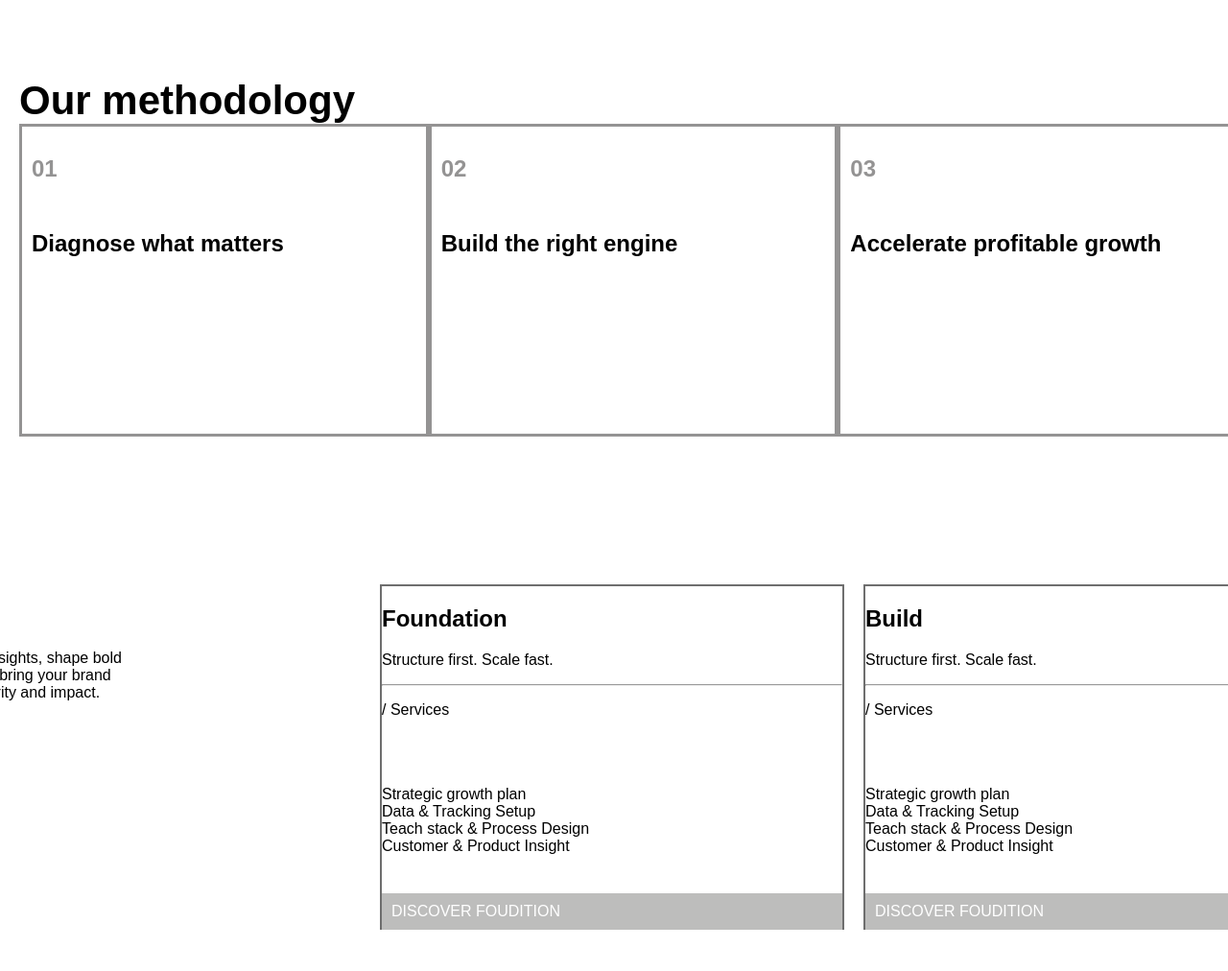
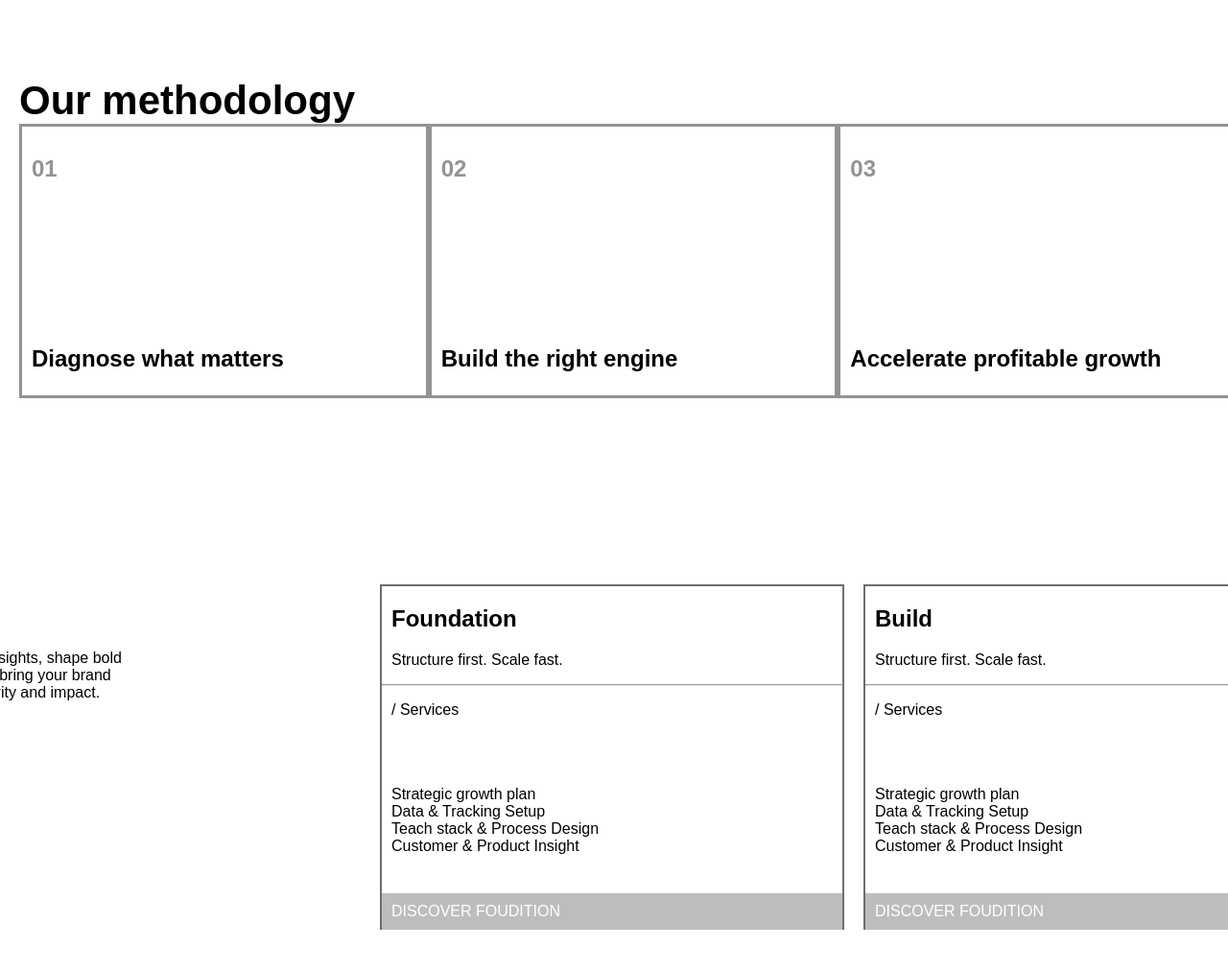
Before and after one commit to Sabira-Hussaini/Omosa-project-final, a plain HTML site: page index.html in a window 1280 px wide. Shown: the part 1980-2992 px from the top of the page at 96% size. Drawn offline with Linux system fonts and the light colour scheme.

Commit message:
Update final CSS changes

```diff
--- a/style.css
+++ b/style.css
@@ -314,6 +314,7 @@ html, body {
   background-color: rgb(189, 189, 188);
   color: white;
   padding: 10px;
+
   font-weight: 500;
 }
 
@@ -378,7 +379,11 @@ color: white;}
   border: 3px solid rgb(148, 147, 147);
   padding: 10px 0 10px 10px;
   width: 480px;
-  height: 300px;
+  height: 260px;
+   transition: 0.3s ease;
+  overflow: hidden;
+  position: relative;
+
 }
 
 .num {
@@ -386,10 +391,38 @@ color: white;}
   margin-bottom: 50px;
 }
 
+.kard .title{
+  margin-bottom: 0;
+  margin-top: 170px;
+}
+
+.kard:hover .title{
+  margin-top: 100px;
+  margin-bottom: 20px;
+}
+
 .none {
   display: none;
   padding-bottom: 0;
   margin-bottom: 0;
+   max-height: 0;
+
+
+  transition: 0.3s ease;
+
+
+}
+
+
+.kard:hover {
+
+  max-height: 340px;
+  width: auto;
+}
+
+/* نمایش متن */
+.kard:hover .none {
+ display: block;
 }
 
 /* 📱 RESPONSIVE ONLY – no design changes */
@@ -507,6 +540,7 @@ color: white;}
   height: 356px;
   border: 2px solid rgb(110, 110, 110);
   gap: 10px;
+
 }
 
 .services {
@@ -519,6 +553,9 @@ color: white;}
   margin-top: 100px;
 }
 
+.cards .h2, .cards p{
+  margin-left: 10px;
+}
 .grid {
   display: grid;
   gap: 20px;
```
